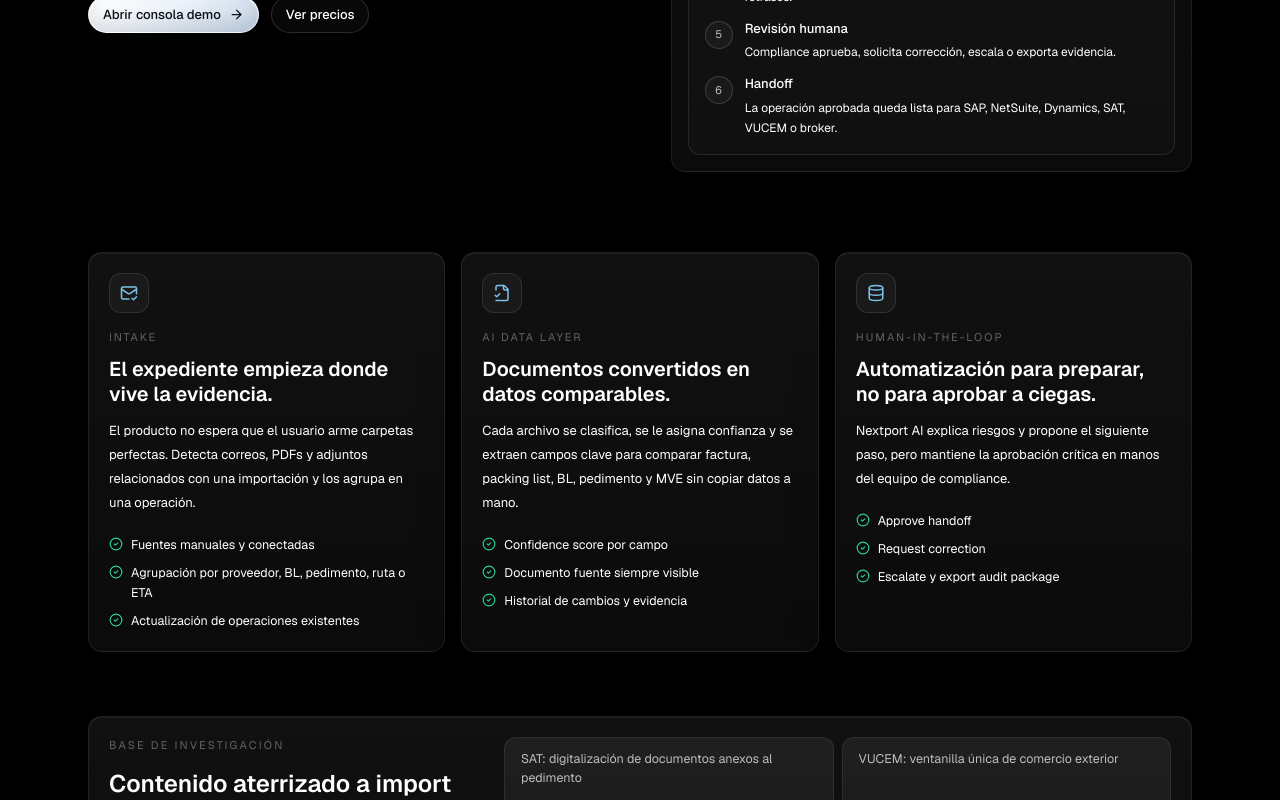
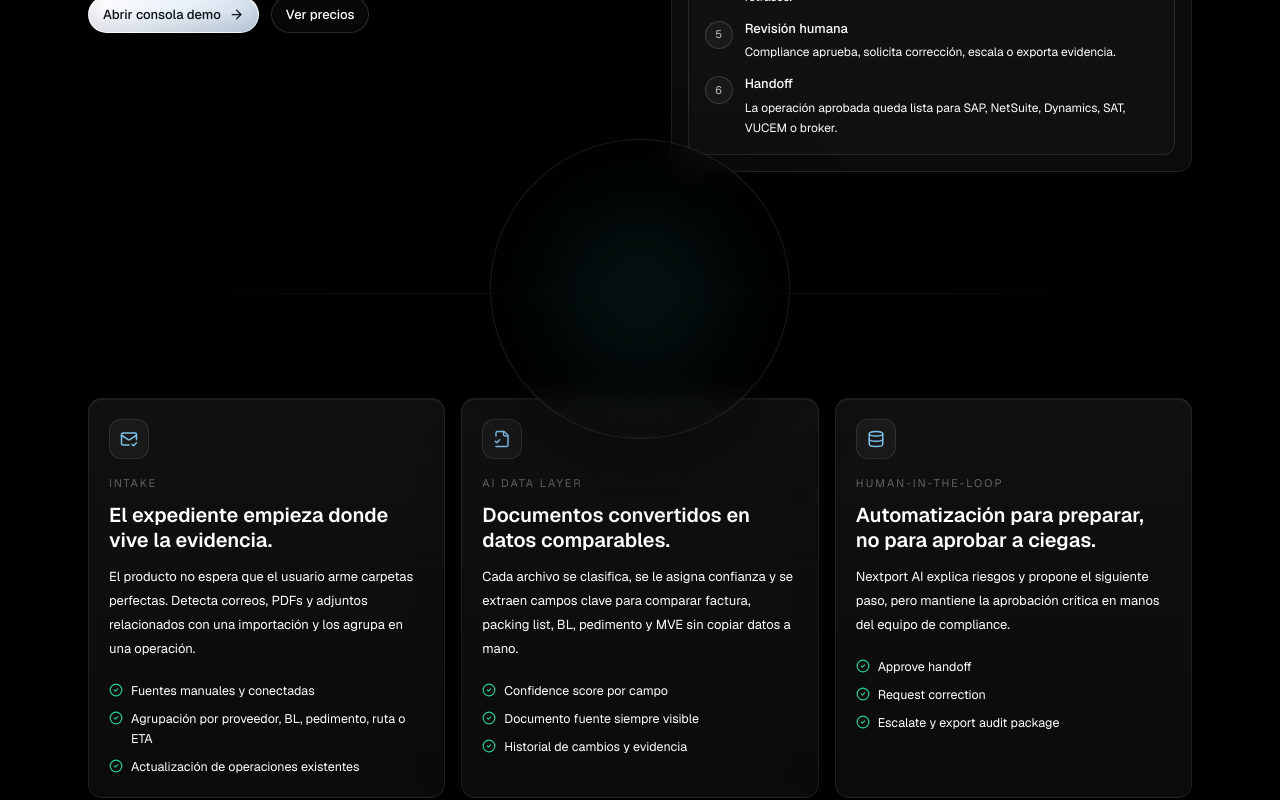
Before and after one commit to alejandrozfx-svg/nextport-ai, a Next.js app: page /platform in a window 1280 px wide. Shown: the part 740-1540 px from the top of the page. Built offline with nearby package versions, Linux system fonts and the light colour scheme.

Commit message:
feat: add platform workflow lottie

```diff
--- a/src/components/marketing/MarketingSubpage.tsx
+++ b/src/components/marketing/MarketingSubpage.tsx
@@ -14,6 +14,7 @@ import {
 import { SplineBackground } from "./SplineBackground";
 import { BrandMark } from "@/components/ui/BrandMark";
 import { Wordmark } from "@/components/ui/Wordmark";
+import { PlatformWorkflowLottie } from "./PlatformWorkflowLottie";
 
 type Metric = {
   value: string;
@@ -174,6 +175,8 @@ export function MarketingSubpage({ page, splineScene }: MarketingSubpageProps) {
         </div>
       </section>
 
+      {page.navKey === "platform" && <PlatformWorkflowLottie />}
+
       <section className="mx-auto grid max-w-6xl gap-3 px-4 pb-12 sm:px-6 sm:pb-16 lg:grid-cols-3 lg:gap-4">
         {page.sections.map((section, index) => {
           const Icon = iconMap[index % iconMap.length];
--- /dev/null
+++ b/src/components/marketing/PlatformWorkflowLottie.tsx
@@ -0,0 +1,50 @@
+"use client";
+
+import { createElement, useEffect, useState } from "react";
+import { GitBranch } from "lucide-react";
+
+const PLATFORM_WORKFLOW_LOTTIE =
+  "https://lottie.host/f5dd7938-6210-4f97-a762-652eb99b829a/fwzWvzuvwA.lottie";
+
+export function PlatformWorkflowLottie() {
+  const [ready, setReady] = useState(false);
+
+  useEffect(() => {
+    let mounted = true;
+
+    import("@lottiefiles/dotlottie-wc")
+      .then(() => {
+        if (mounted) setReady(true);
+      })
+      .catch(() => {
+        if (mounted) setReady(false);
+      });
+
+    return () => {
+      mounted = false;
+    };
+  }, []);
+
+  return (
+    <section className="relative z-10 mx-auto -mt-8 h-[150px] max-w-6xl px-4 pb-2 sm:-mt-12 sm:h-[180px] sm:px-6 lg:-mt-16 lg:h-[210px]">
+      <div className="absolute inset-x-4 top-1/2 h-px bg-gradient-to-r from-transparent via-white/10 to-transparent sm:inset-x-6" />
+      <div className="absolute left-1/2 top-1/2 h-[280px] w-[280px] -translate-x-1/2 -translate-y-1/2 rounded-full bg-[radial-gradient(circle,rgba(122,176,224,0.16),rgba(21,191,167,0.07)_38%,transparent_70%)] blur-2xl" />
+      <div className="relative mx-auto flex h-full w-full items-center justify-center">
+        <div className="platform-workflow-lottie flex h-[220px] w-[220px] items-center justify-center rounded-full border border-white/10 bg-black/20 shadow-[0_24px_90px_rgba(0,0,0,0.42)] backdrop-blur-md sm:h-[260px] sm:w-[260px] lg:h-[300px] lg:w-[300px]">
+          {ready ? (
+            createElement("dotlottie-wc", {
+              src: PLATFORM_WORKFLOW_LOTTIE,
+              autoplay: true,
+              loop: true,
+              backgroundColor: "#00000000",
+              style: { width: "100%", height: "100%" },
+              "aria-label": "Animated import operation workflow",
+            })
+          ) : (
+            <GitBranch className="text-[color:var(--brand)]" size={34} strokeWidth={1.5} />
+          )}
+        </div>
+      </div>
+    </section>
+  );
+}
```
